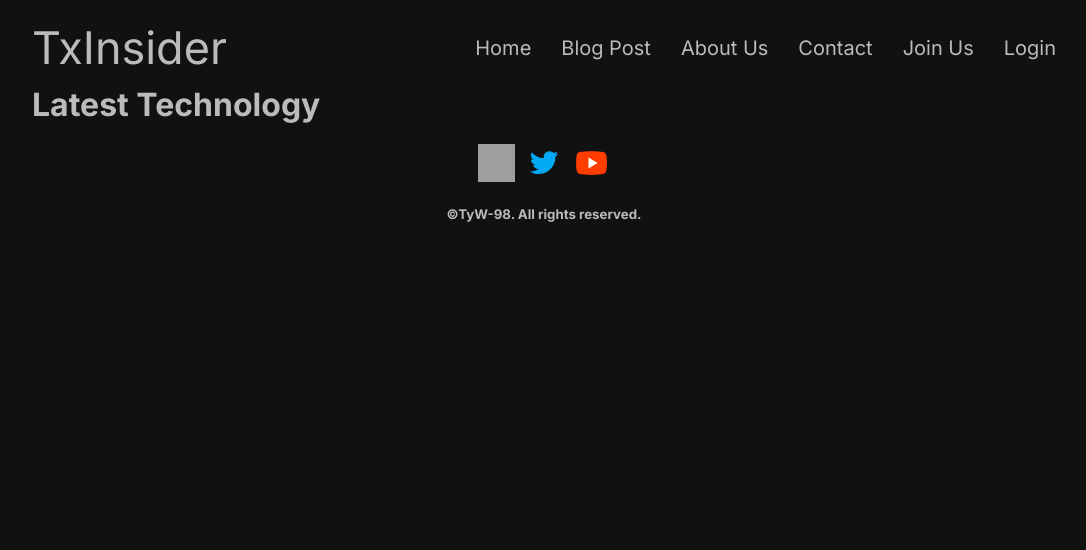
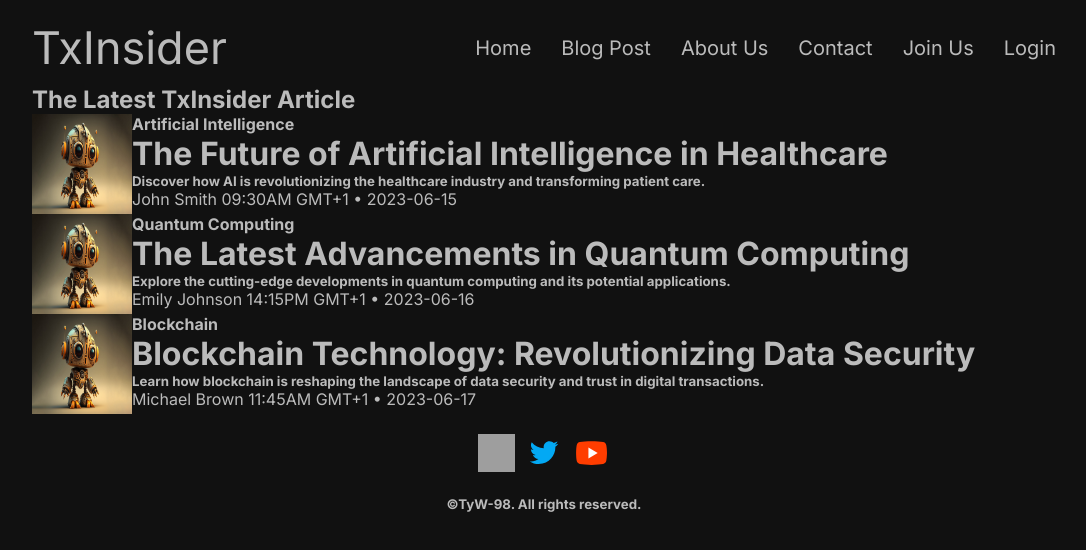
Before and after one commit to TyW-98/tech-blog, a Next.js app: page /blog in a window 1280 px wide. Shown: the top 550 px of the page, without its empty margins (96-1182 px from the left). Built offline with nearby package versions, Linux system fonts and the light colour scheme; grey boxes are pictures that could not be loaded.

Commit message:
Add BlogCard component

```diff
--- /dev/null
+++ b/src/app/blog/BlogCard.jsx
@@ -0,0 +1,31 @@
+import styles from "./blogcard.module.css";
+import Image from "next/image";
+
+export default function BlogCard(props) {
+  return (
+    <div className={styles.container}>
+      <Image
+        src={"/images/blog-card/test-image.jpg"}
+        alt="article image"
+        width={100}
+        height={100}
+        className={styles["article-image"]}
+      />
+      <div className={styles.article}>
+        <div className={styles.hero}>
+          <h4 className={styles.category}>{props.article.category}</h4>
+          <h1>{props.article.title}</h1>
+        </div>
+        <div className={styles.content}>
+          <h5>{props.article.summary}</h5>
+          <div className={styles.info}>
+            <p>
+              {props.article.author} {props.article.time} GMT+1 •{" "}
+              {props.article.date}
+            </p>
+          </div>
+        </div>
+      </div>
+    </div>
+  );
+}
--- a/src/app/blog/[blog-id]/page.jsx
+++ b/src/app/blog/[blog-id]/page.jsx
@@ -1,7 +1,7 @@
 export default function BlogContent() {
   return (
     <main>
-      <h1>Blog Content</h1>
+      <h1>Individual Blog Content</h1>
     </main>
   );
 }
--- /dev/null
+++ b/src/app/blog/blogcard.module.css
@@ -0,0 +1,5 @@
+.container {
+    display: grid;
+    grid-template-columns: auto 1fr;
+    grid-template-rows: auto;
+}
--- a/src/app/blog/page.jsx
+++ b/src/app/blog/page.jsx
@@ -1,7 +1,51 @@
+import BlogCard from "./BlogCard";
+import styles from "./page.module.css";
+import { v4 as uuidv4 } from "uuid";
+
 export default function Blog() {
+  const testArticle = [
+    {
+      id: uuidv4(),
+      title: "The Future of Artificial Intelligence in Healthcare",
+      category: "Artificial Intelligence",
+      summary:
+        "Discover how AI is revolutionizing the healthcare industry and transforming patient care.",
+      author: "John Smith",
+      date: "2023-06-15",
+      time: "09:30AM",
+    },
+    {
+      id: uuidv4(),
+      title: "The Latest Advancements in Quantum Computing",
+      category: "Quantum Computing",
+      summary:
+        "Explore the cutting-edge developments in quantum computing and its potential applications.",
+      author: "Emily Johnson",
+      date: "2023-06-16",
+      time: "14:15PM",
+    },
+    {
+      id: uuidv4(),
+      title: "Blockchain Technology: Revolutionizing Data Security",
+      category: "Blockchain",
+      summary:
+        "Learn how blockchain is reshaping the landscape of data security and trust in digital transactions.",
+      author: "Michael Brown",
+      date: "2023-06-17",
+      time: "11:45AM",
+    },
+  ];
+
   return (
     <main>
-      <h1>Latest Technology</h1>
+      <div>
+        <h2>The Latest TxInsider Article</h2>
+        <div className={styles["article-list-container"]}>
+          {testArticle.map((article) => {
+            return <BlogCard article={article} key={article.id} />;
+          })}
+        </div>
+      </div>
     </main>
   );
 }
```
Also changed, not shown: public/images/blog-card/test-image.jpg (added), src/app/blog/page.module.css (added).
